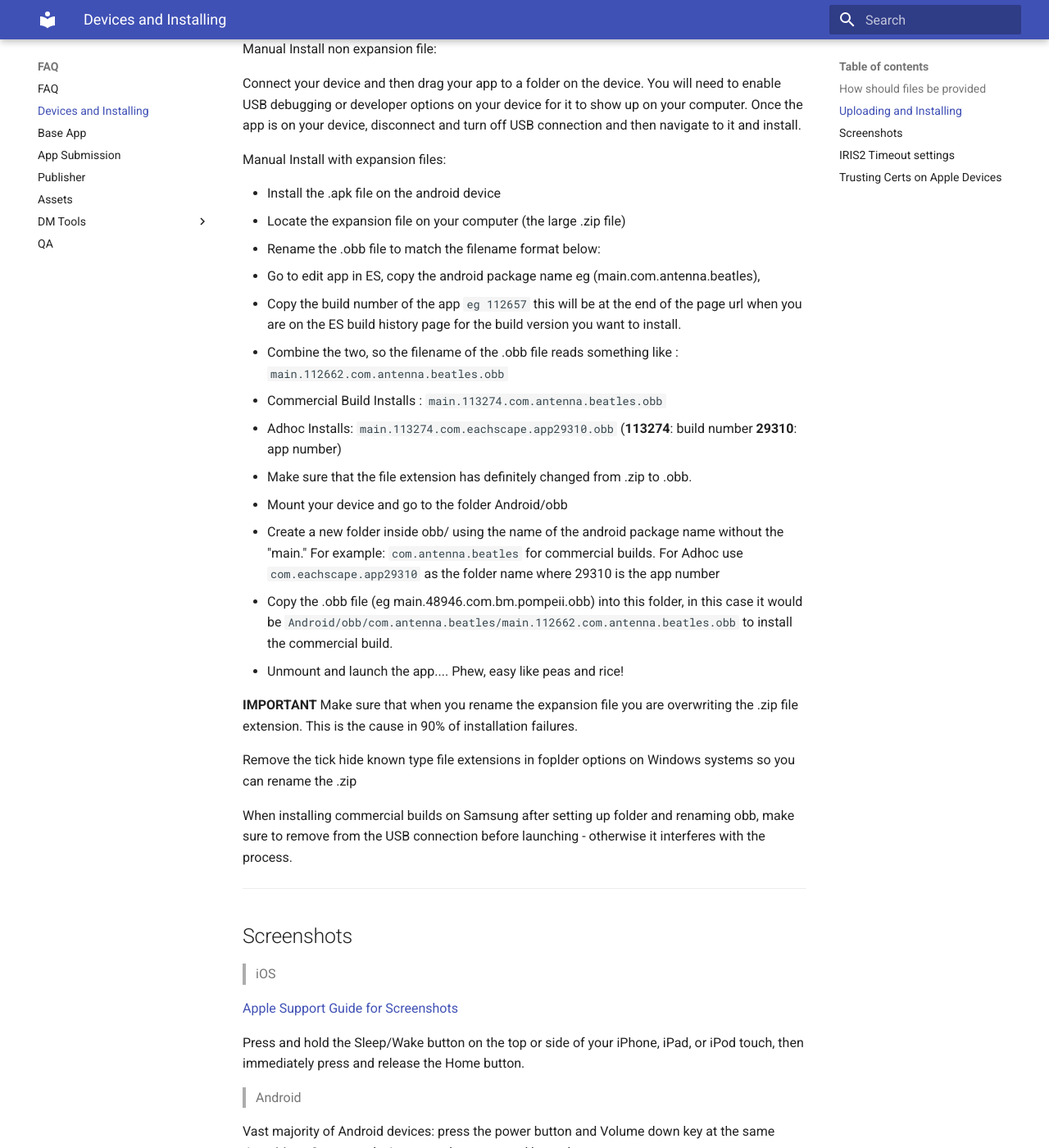
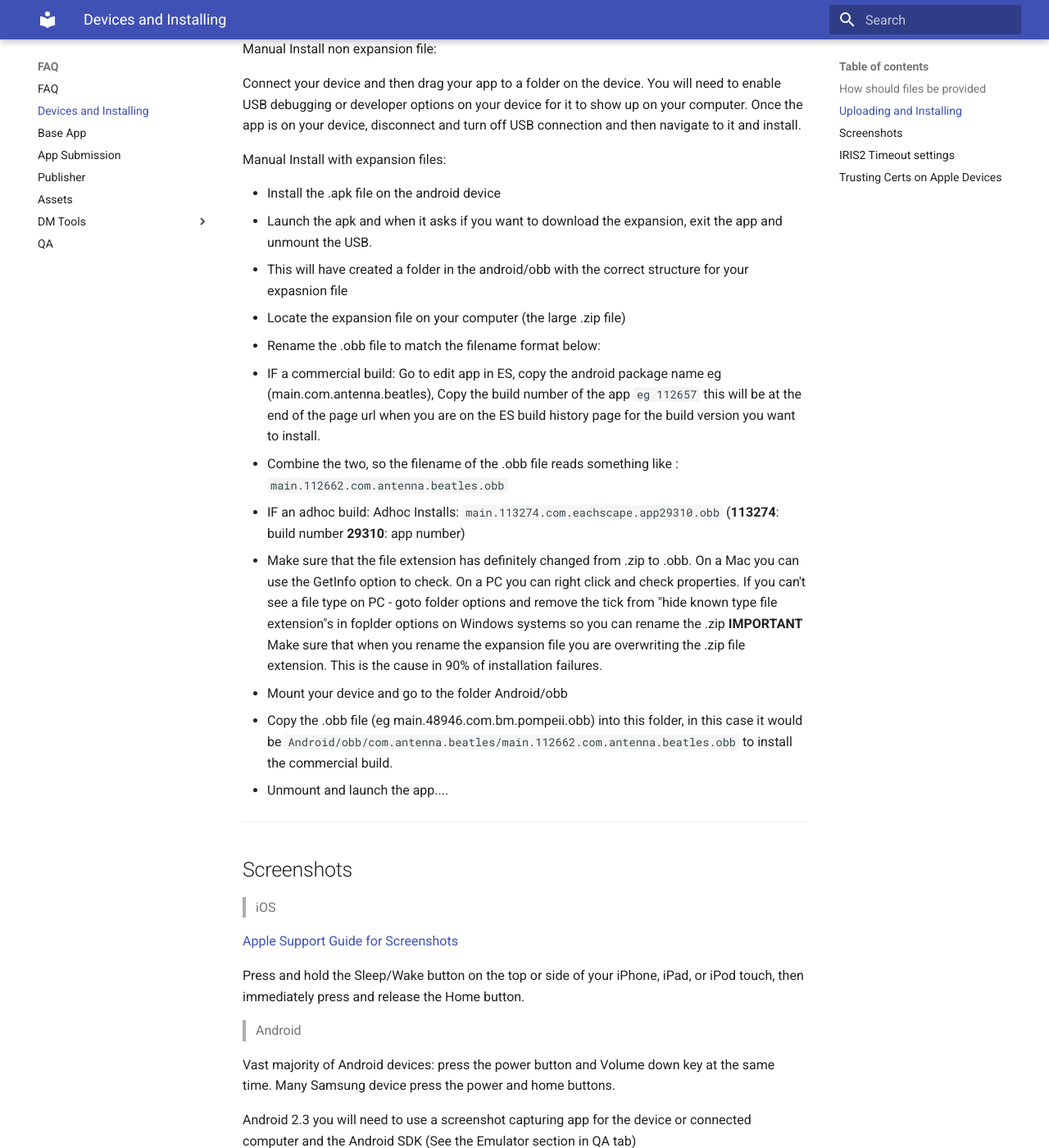
Before and after one commit to denovo/Antenna-faq, an MkDocs documentation site: the page built from docs/devices.md, in a window 1280 px wide and 1400 px high, scrolled down 1356 px. Shown: the whole window at 82% size. Built offline with MkDocs 1.6.1 and Material for MkDocs 9.7.7, drawn with Linux system fonts in a browser that asks for light colours; old or Windows-style settings are respelled for this version of MkDocs.

Commit message:
updated manual samsung install instruictions

````diff
--- a/docs/devices.md
+++ b/docs/devices.md
@@ -61,25 +61,24 @@ Once the app is on your device, disconnect and turn off USB connection and then
 Manual Install with expansion files:
 
 - Install the .apk file on the android device
+- Launch the apk and when it asks if you want to download the expansion, exit the app and unmount the USB.
+- This will have created a folder in the android/obb with the correct structure for your expasnion file
 - Locate the expansion file on your computer (the large .zip file)
 - Rename the .obb file to match the filename format below:
-- Go to edit app in ES, copy the android package name eg (main.com.antenna.beatles),
-- Copy the build number of the app `eg 112657` this will be at the end of the page url when you are on the ES build history page for the build version you want to install.
+- IF a commercial build:
+  Go to edit app in ES, copy the android package name eg (main.com.antenna.beatles),
+  Copy the build number of the app `eg 112657` this will be at the end of the page url when you are on the ES build     history page for the build version you want to install.
 - Combine the two, so the filename of the .obb file reads something like :  ```main.112662.com.antenna.beatles.obb```
-- Commercial Build Installs : ```main.113274.com.antenna.beatles.obb```
-- Adhoc Installs: ```main.113274.com.eachscape.app29310.obb``` (**113274**: build number  **29310**: app number)
-- Make sure that the file extension has definitely changed from .zip to .obb.
+- IF an adhoc build:
+   Adhoc Installs: ```main.113274.com.eachscape.app29310.obb``` (**113274**: build number  **29310**: app number)
+
+- Make sure that the file extension has definitely changed from .zip to .obb. On a Mac you can use the GetInfo option   to check. On a PC you can right click and check properties. If you can't see a file type on PC - goto folder         options and remove the tick from "hide known type file extension"s in foplder options on Windows systems so you can   rename the .zip
+  **IMPORTANT** Make sure that when you rename the expansion file you are overwriting the .zip file extension. This     is the cause in 90% of installation failures.
+
+
 - Mount your device and go to the folder Android/obb
-- Create a new folder inside obb/ using the name of the android package name without the "main." For example: ```com.antenna.beatles``` for commercial builds. For Adhoc use ```com.eachscape.app29310``` as the folder name where 29310 is the app number
 - Copy the .obb file  (eg main.48946.com.bm.pompeii.obb) into this folder, in this case it would be ```Android/obb/com.antenna.beatles/main.112662.com.antenna.beatles.obb``` to install the commercial build.
-- Unmount and launch the app.... Phew, easy like peas and rice!
-
-**IMPORTANT** Make sure that when you rename the expansion file you are overwriting the .zip file extension. This is the cause in 90% of installation failures.
-
-Remove the tick hide known type file extensions in foplder options on Windows systems so you can rename the .zip
-
-When installing commercial builds on Samsung after setting up folder and renaming obb, make sure to remove from the USB connection before launching - otherwise it interferes with the process.
-
+- Unmount and launch the app....
 
 ----
 
````
